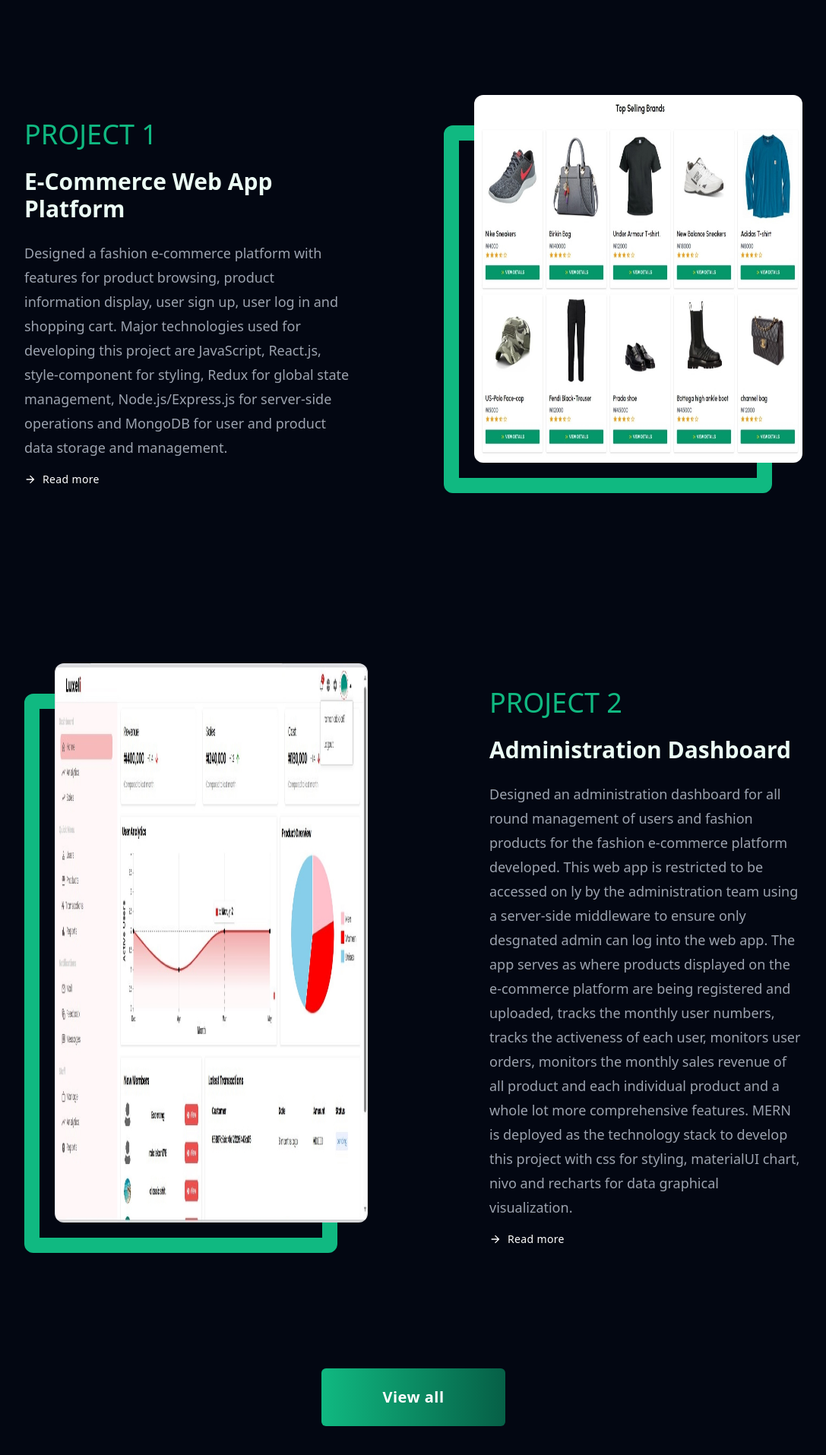
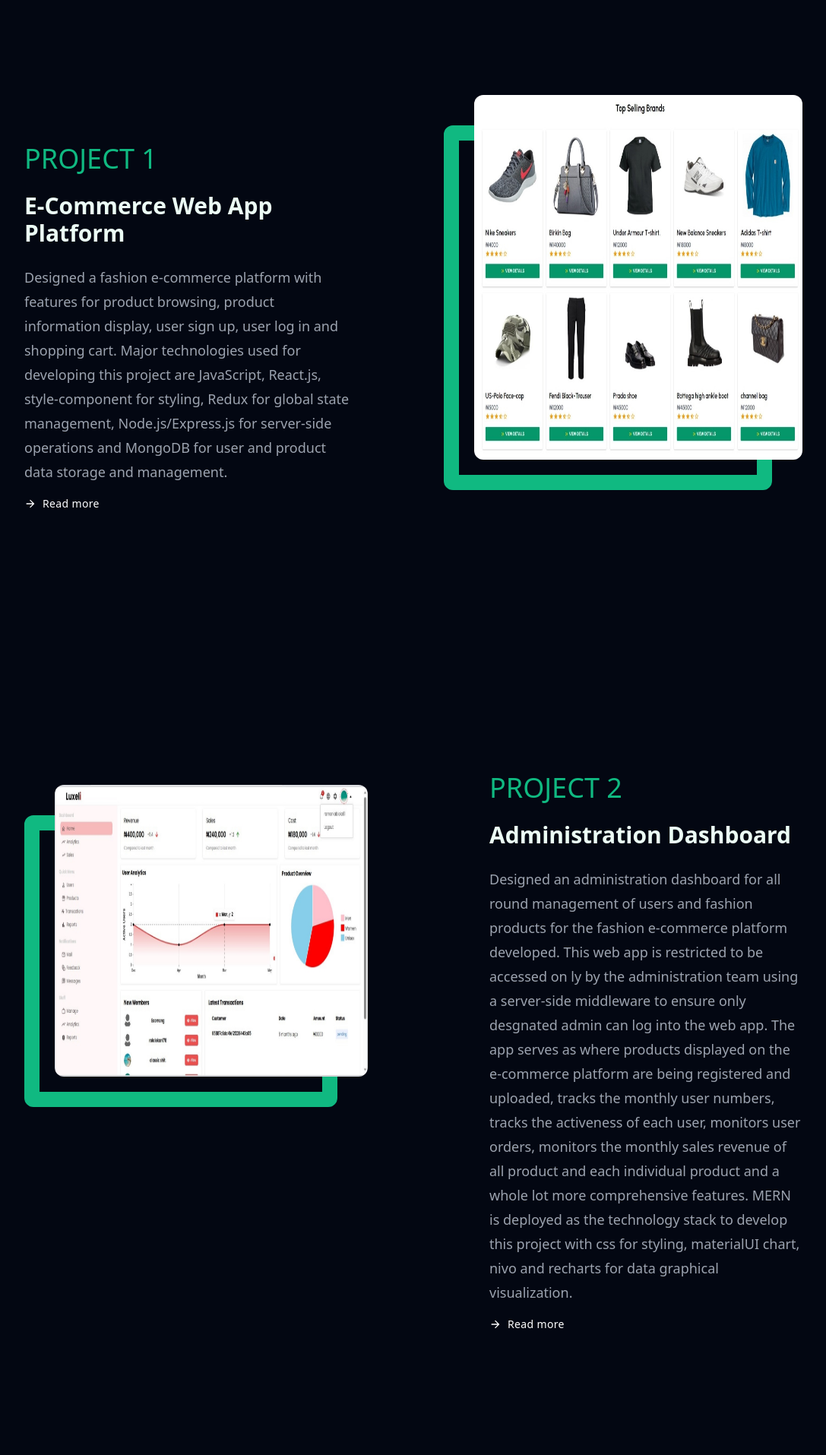
Before and after one commit to ramoniabiola/my-portfolio-website, a React (Create React App) app in the folder my-portfolio-website/: page / in a window 1280 px wide. Shown: the part 1719-3634 px from the top of the page at 76% size, without its empty margins (96-1183 px from the left). Built offline with nearby package versions, Linux system fonts and the light colour scheme.

Commit message:
properly adjusted the height and the width of the porfolio pictures

```diff
--- a/my-portfolio-website/src/components/Experience.tsx
+++ b/my-portfolio-website/src/components/Experience.tsx
@@ -1,4 +1,5 @@
-import React from 'react'
+import React from "react";
+
 
 export const Experience = () => {
     return (
@@ -47,11 +48,11 @@
                         <h2 className=' absolute text-2xl font-semibold text-gray-400 mt-44'>Tailwind CSS</h2>
                     </div>
                     <div className='relative flex flex-col items-center justify-center px-20 py-20  w-1/4 mb-24'>
-                    <img src="https://th.bing.com/th/id/R.55e080f7abcb8163d52317d93845951e?rik=tPilDKMHEYx7iQ&pid=ImgRaw&r=0" alt="" className='w-56 h-24 absolute' />
+                        <img src="https://th.bing.com/th/id/R.55e080f7abcb8163d52317d93845951e?rik=tPilDKMHEYx7iQ&pid=ImgRaw&r=0" alt="" className='w-60 h-24 absolute' />
                         <h2 className=' absolute text-2xl font-semibold text-gray-400 mt-44'>Express.JS</h2>
                     </div>
                 </div>
             </div>
         </div>
     )
-}
+};
--- a/my-portfolio-website/src/components/Intro.tsx
+++ b/my-portfolio-website/src/components/Intro.tsx
@@ -4,6 +4,7 @@
 
 
 export const Intro = () => {
+
   useEffect(() => {
       ScrollReveal().reveal('.intro1', {
         duration: 2000,
--- a/my-portfolio-website/src/components/Portfolio.tsx
+++ b/my-portfolio-website/src/components/Portfolio.tsx
@@ -27,8 +27,8 @@
         <div className='w-4/5 h-auto flex flex-col items-top justify-center mx-auto my-auto'>
             <h1 className='text-center text-4xl font-semibold text-emerald-50 mb-20'>PORTFOLIO</h1>
             <div className='flex items-top flex-col justify-center '>
-                <div className='portfolio1 flex items-top justify-center mt-10 mb-56 space-x-40'>
-                    <div className='flex-1 flex flex-col align-top justify-start translate-y-8'>
+                <div className='portfolio1 flex items-top justify-center mt-10 mb-96 space-x-40'>
+                    <div className='flex-1 flex flex-col align-top justify-start translate-y-16'>
                         <h1 className='mb-6 text-4xl font-medium text-emerald-500 tracking-normal'>PROJECT 1</h1>
                         <h2 className='mb-6 text-3xl font-bold text-emerald-50'>E-Commerce Web App Platform</h2>
                         <p className='break-words mb-4 text-gray-400 text-lg leading-8 '>
@@ -40,20 +40,20 @@
                         </p>
                         <div className='flex items-center justify-start'>
                             <ArrowForward style={{ color: 'white', fontSize: '16px'}} />
-                            <span className='ml-2 text-white  tracking-wide text-sm cursor-pointer'>Read more</span>
+                            <span className='ml-2 text-white tracking-wide text-sm cursor-pointer'>Read more</span>
                         </div>
                     </div>
                     <div className='flex-1 relative flex flex-col items-center ml-20'>
-                        <span style={{ position: 'absolute', marginTop: '40px', marginRight: '80px', height: '100%', width: '100%', borderRadius: '12px', border: "20px solid #10b981" }} ></span>
-                        <img src="/pictures/image2.jpg" alt="" className='absolute w-full h-full object-fill rounded-xl transform translate-x-0 translate-y-0' />
+                        <span style={{ position: 'absolute', marginTop: '40px', marginRight: '80px', height: '30rem', width: '100%', borderRadius: '12px', border: "20px solid #10b981" }} ></span>
+                        <img src="/pictures/image2.jpg" alt="" className='absolute w-full h-[30rem] object-fill rounded-xl transform translate-x-0 translate-y-0' />
                     </div>
                 </div>
                 <div className='portfolio2 flex items-top justify-center mt-10 mb-48 space-x-40'>
                     <div className='flex-1 relative flex flex-col items-center ml-10'>
-                        <span style={{ position: 'absolute', marginTop: '40px', marginRight: '80px', height: '100%', width: '100%', borderRadius: '12px', border: "20px solid #10b981" }} ></span>
-                        <img src="/pictures/image3.jpg" alt="" className='absolute w-full h-full object-center rounded-xl transform translate-x-0 translate-y-0' />
+                        <span style={{ position: 'absolute', marginTop: '40px', marginRight: '80px', height: '24rem', width: '100%', borderRadius: '12px', border: "20px solid #10b981" }} ></span>
+                        <img src="/pictures/image3.jpg" alt="" className='absolute w-auto h-96 object-fill rounded-xl transform translate-x-0 translate-y-0' />
                     </div>
-                    <div className='flex-1 flex flex-col align-top justify-start translate-y-8'>
+                    <div className='flex-1 flex flex-col align-top justify-start -translate-y-4'>
                        <h1 className='mb-6 text-4xl font-medium text-emerald-500 tracking-normal'>PROJECT 2</h1>
                        <h2 className='mb-6 text-3xl font-bold text-emerald-50'>Administration Dashboard</h2>
                        <p className='break-words mb-4 text-gray-400 text-lg leading-8 '>
```
Also changed, not shown: my-portfolio-website/src/components/Navbar.tsx (line endings or trailing spaces). Lines whose indentation alone changed are shown as unchanged.
